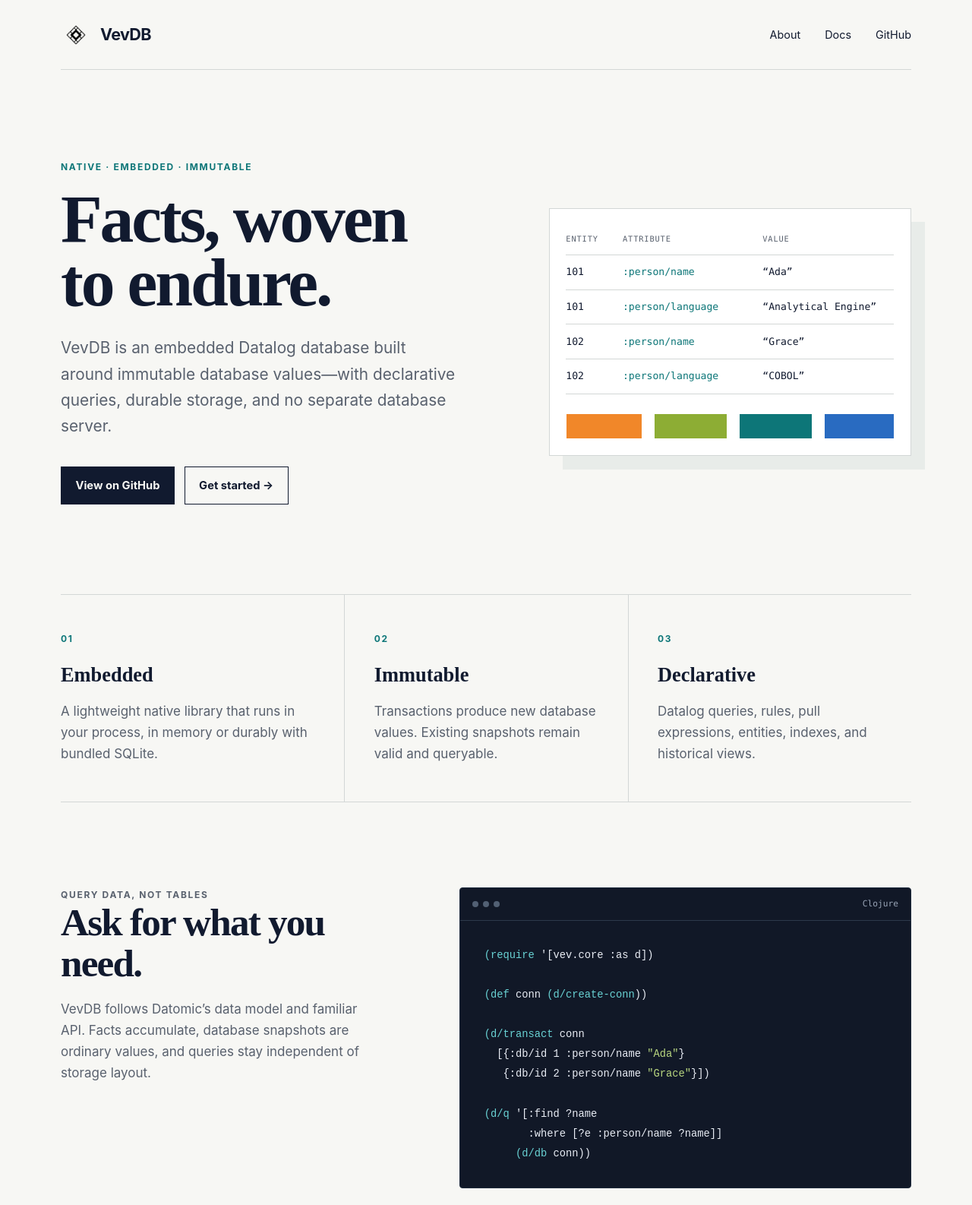
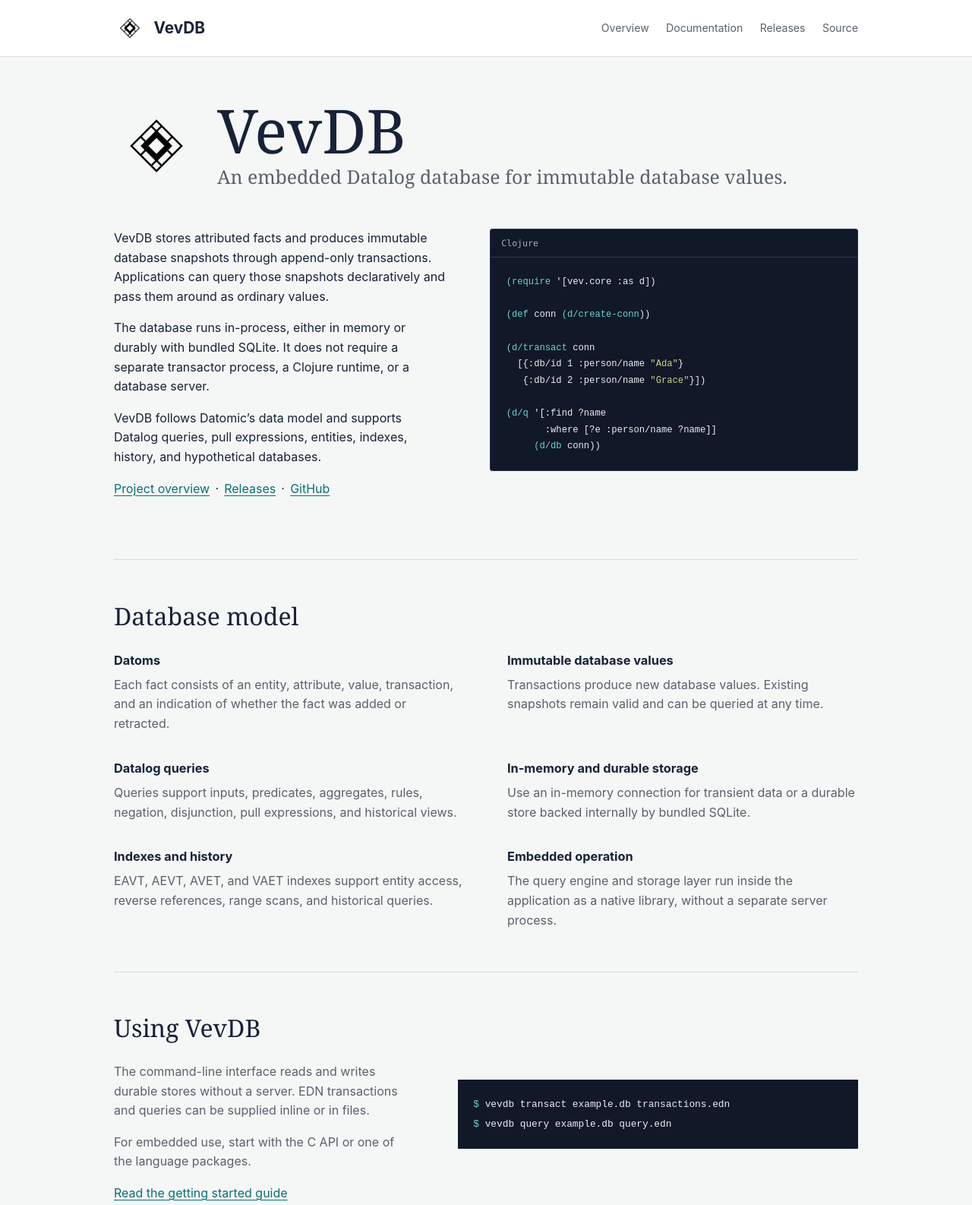
Before and after one commit to vevdb/vevdb.com, a plain HTML site: page index.html in a window 1280 px wide. Shown: the top 1586 px of the page at 76% size. Drawn offline with Linux system fonts and the light colour scheme.

Commit message:
Make the VevDB site more documentation-focused

```diff
--- a/index.html
+++ b/index.html
@@ -5,15 +5,15 @@
     <meta name="viewport" content="width=device-width, initial-scale=1">
     <title>VevDB — An embedded Datalog database</title>
     <meta name="description" content="VevDB is a native, embedded Datalog database built around immutable database values, with in-memory and durable storage and APIs for C, Clojure, and more.">
-    <meta name="theme-color" content="#f7f7f4">
+    <meta name="theme-color" content="#f5f7f6">
     <link rel="canonical" href="https://vevdb.com/">
-    <link rel="icon" href="/vevdb.png" type="image/png">
+    <link rel="icon" href="/vev-mark.png" type="image/png">
     <link rel="stylesheet" href="/style.css">
 
     <meta property="og:type" content="website">
     <meta property="og:site_name" content="VevDB">
     <meta property="og:title" content="VevDB — An embedded Datalog database">
-    <meta property="og:description" content="Immutable database values, declarative queries, and durable storage in one native library.">
+    <meta property="og:description" content="A native, embedded Datalog database built around immutable database values.">
     <meta property="og:url" content="https://vevdb.com/">
     <meta property="og:image" content="https://vevdb.com/vevdb.png">
     <meta property="og:image:alt" content="The VevDB logo">
@@ -36,102 +36,167 @@
     <a class="skip-link" href="#main">Skip to content</a>
 
     <header class="site-header">
+      <div class="header-inner">
         <a class="brand" href="/" aria-label="VevDB home">
-        <img src="/vev-mark.png" width="40" height="40" alt="">
+          <img src="/vev-mark.png" width="42" height="42" alt="">
           <span>VevDB</span>
         </a>
         <nav aria-label="Main navigation">
-        <a href="https://github.com/vevdb/vev/blob/main/README.md">About</a>
-        <a href="https://github.com/vevdb/vev/tree/main/docs">Docs</a>
-        <a href="https://github.com/vevdb/vev">GitHub</a>
+          <a href="https://github.com/vevdb/vev/blob/main/README.md">Overview</a>
+          <a href="https://github.com/vevdb/vev/tree/main/docs">Documentation</a>
+          <a href="https://github.com/vevdb/vev/releases">Releases</a>
+          <a href="https://github.com/vevdb/vev">Source</a>
         </nav>
+      </div>
     </header>
 
     <main id="main">
-      <section class="hero" aria-labelledby="hero-title">
-        <div class="hero-copy">
-          <p class="eyebrow">Native &middot; Embedded &middot; Immutable</p>
-          <h1 id="hero-title">Facts, woven<br>to endure.</h1>
-          <p class="lede">
-            VevDB is an embedded Datalog database built around immutable
-            database values&mdash;with declarative queries, durable storage,
-            and no separate database server.
-          </p>
-          <div class="actions">
-            <a class="button primary" href="https://github.com/vevdb/vev">View on GitHub</a>
-            <a class="button secondary" href="https://github.com/vevdb/vev/blob/main/docs/getting-started.md">Get started <span aria-hidden="true">&rarr;</span></a>
+      <section class="introduction" aria-labelledby="intro-title">
+        <div class="title-block">
+          <img src="/vev-mark.png" width="112" height="112" alt="The VevDB logo">
+          <div>
+            <h1 id="intro-title">VevDB</h1>
+            <p>An embedded Datalog database for immutable database values.</p>
           </div>
         </div>
 
-        <div class="datoms" role="img" aria-label="Illustration of immutable facts">
-          <p class="datom-head"><span>entity</span><span>attribute</span><span>value</span></p>
-          <p><span>101</span><span>:person/name</span><span>&ldquo;Ada&rdquo;</span></p>
-          <p><span>101</span><span>:person/language</span><span>&ldquo;Analytical Engine&rdquo;</span></p>
-          <p><span>102</span><span>:person/name</span><span>&ldquo;Grace&rdquo;</span></p>
-          <p><span>102</span><span>:person/language</span><span>&ldquo;COBOL&rdquo;</span></p>
-          <div class="weave" aria-hidden="true"></div>
+        <div class="intro-grid">
+          <div class="intro-copy">
+            <p>
+              VevDB stores attributed facts and produces immutable database
+              snapshots through append-only transactions. Applications can
+              query those snapshots declaratively and pass them around as
+              ordinary values.
+            </p>
+            <p>
+              The database runs in-process, either in memory or durably with
+              bundled SQLite. It does not require a separate transactor process,
+              a Clojure runtime, or a database server.
+            </p>
+            <p>
+              VevDB follows Datomic&rsquo;s data model and supports Datalog
+              queries, pull expressions, entities, indexes, history, and
+              hypothetical databases.
+            </p>
+            <p class="inline-links">
+              <a href="https://github.com/vevdb/vev/blob/main/README.md">Project overview</a>
+              <span aria-hidden="true">&middot;</span>
+              <a href="https://github.com/vevdb/vev/releases">Releases</a>
+              <span aria-hidden="true">&middot;</span>
+              <a href="https://github.com/vevdb/vev">GitHub</a>
+            </p>
+          </div>
+
+          <section class="code-example" aria-label="VevDB Clojure example">
+            <div class="code-label">Clojure</div>
+            <pre><code><span class="syntax-form">(require</span> '[vev.core :as d])
+
+<span class="syntax-form">(def</span> conn <span class="syntax-form">(d/create-conn</span>))
+
+<span class="syntax-form">(d/transact</span> conn
+  [{:db/id 1 :person/name <span class="syntax-string">"Ada"</span>}
+   {:db/id 2 :person/name <span class="syntax-string">"Grace"</span>}])
+
+<span class="syntax-form">(d/q</span> '[:find ?name
+       :where [?e :person/name ?name]]
+     <span class="syntax-form">(d/db</span> conn))</code></pre>
+          </section>
         </div>
       </section>
 
-      <section class="principles" aria-label="VevDB highlights">
+      <section class="section" aria-labelledby="model-title">
+        <h2 id="model-title">Database model</h2>
+        <div class="topic-grid">
           <article>
-          <p class="number">01</p>
-          <h2>Embedded</h2>
-          <p>A lightweight native library that runs in your process, in memory or durably with bundled SQLite.</p>
+            <h3>Datoms</h3>
+            <p>Each fact consists of an entity, attribute, value, transaction, and an indication of whether the fact was added or retracted.</p>
           </article>
           <article>
-          <p class="number">02</p>
-          <h2>Immutable</h2>
-          <p>Transactions produce new database values. Existing snapshots remain valid and queryable.</p>
+            <h3>Immutable database values</h3>
+            <p>Transactions produce new database values. Existing snapshots remain valid and can be queried at any time.</p>
           </article>
           <article>
-          <p class="number">03</p>
-          <h2>Declarative</h2>
-          <p>Datalog queries, rules, pull expressions, entities, indexes, and historical views.</p>
+            <h3>Datalog queries</h3>
+            <p>Queries support inputs, predicates, aggregates, rules, negation, disjunction, pull expressions, and historical views.</p>
           </article>
+          <article>
+            <h3>In-memory and durable storage</h3>
+            <p>Use an in-memory connection for transient data or a durable store backed internally by bundled SQLite.</p>
+          </article>
+          <article>
+            <h3>Indexes and history</h3>
+            <p>EAVT, AEVT, AVET, and VAET indexes support entity access, reverse references, range scans, and historical queries.</p>
+          </article>
+          <article>
+            <h3>Embedded operation</h3>
+            <p>The query engine and storage layer run inside the application as a native library, without a separate server process.</p>
+          </article>
+        </div>
       </section>
 
-      <section class="query" aria-labelledby="query-title">
+      <section class="section two-column-section" aria-labelledby="using-title">
         <div>
-          <p class="eyebrow">Query data, not tables</p>
-          <h2 id="query-title">Ask for what you need.</h2>
-          <p>VevDB follows Datomic&rsquo;s data model and familiar API. Facts accumulate, database snapshots are ordinary values, and queries stay independent of storage layout.</p>
+          <h2 id="using-title">Using VevDB</h2>
+          <p>The command-line interface reads and writes durable stores without a server. EDN transactions and queries can be supplied inline or in files.</p>
+          <p>For embedded use, start with the C API or one of the language packages.</p>
+          <p><a href="https://github.com/vevdb/vev/blob/main/docs/getting-started.md">Read the getting started guide</a></p>
         </div>
-        <section class="code-window" aria-label="VevDB Clojure example">
-          <div class="code-title"><span></span><span></span><span></span><b>Clojure</b></div>
-          <pre><code><span class="syntax-keyword">(require</span> '[vev.core :as d])
-
-<span class="syntax-keyword">(def</span> conn <span class="syntax-keyword">(d/create-conn</span>))
-
-<span class="syntax-keyword">(d/transact</span> conn
-  [{:db/id 1 :person/name <span class="syntax-string">"Ada"</span>}
-   {:db/id 2 :person/name <span class="syntax-string">"Grace"</span>}])
-
-<span class="syntax-keyword">(d/q</span> '[:find ?name
-       :where [?e :person/name ?name]]
-     <span class="syntax-keyword">(d/db</span> conn))</code></pre>
-        </section>
+        <pre class="terminal"><code><span>$</span> vevdb transact example.db transactions.edn
+<span>$</span> vevdb query example.db query.edn</code></pre>
       </section>
 
-      <section class="links" aria-labelledby="explore-title">
-        <div>
-          <p class="eyebrow">Documentation</p>
-          <h2 id="explore-title">Start with the model.</h2>
-          <p>Then choose the API that fits your application.</p>
+      <section class="section api-section" aria-labelledby="api-title">
+        <h2 id="api-title">APIs</h2>
+        <div class="table-wrap">
+          <table>
+            <thead>
+              <tr><th>Language</th><th>Status</th><th>Package or documentation</th></tr>
+            </thead>
+            <tbody>
+              <tr><td>C</td><td>Built in</td><td><a href="https://github.com/vevdb/vev/blob/main/docs/c-abi.md">C ABI guide</a></td></tr>
+              <tr><td>Kvist</td><td>Built in</td><td><a href="https://github.com/vevdb/vev/tree/main/clients/kvist">Kvist API</a></td></tr>
+              <tr><td>Clojure</td><td>Available</td><td><a href="https://github.com/vevdb/vev-clj">vevdb/vev-clj</a></td></tr>
+              <tr><td>Java</td><td>Available</td><td><a href="https://github.com/vevdb/vev-java">vevdb/vev-java</a></td></tr>
+              <tr><td>Odin</td><td>Available</td><td><a href="https://github.com/vevdb/vev-odin">vevdb/vev-odin</a></td></tr>
+            </tbody>
+          </table>
         </div>
-        <div class="link-list">
-          <a href="https://github.com/vevdb/vev/blob/main/docs/getting-started.md"><span>Getting started</span><span aria-hidden="true">&rarr;</span></a>
-          <a href="https://github.com/vevdb/vev/blob/main/docs/data-model.md"><span>Data model</span><span aria-hidden="true">&rarr;</span></a>
-          <a href="https://github.com/vevdb/vev/blob/main/docs/query-model.md"><span>Queries and pull</span><span aria-hidden="true">&rarr;</span></a>
-          <a href="https://github.com/vevdb/vev/blob/main/docs/interop.md"><span>Language packages</span><span aria-hidden="true">&rarr;</span></a>
-          <a href="https://github.com/vevdb/vev/blob/main/docs/c-abi.md"><span>C API</span><span aria-hidden="true">&rarr;</span></a>
+      </section>
+
+      <section class="section docs-section" aria-labelledby="docs-title">
+        <h2 id="docs-title">Documentation</h2>
+        <div class="docs-grid">
+          <a href="https://github.com/vevdb/vev/blob/main/docs/getting-started.md">
+            <strong>Getting started</strong>
+            <span>Open a database, transact data, and run a query.</span>
+          </a>
+          <a href="https://github.com/vevdb/vev/blob/main/docs/data-model.md">
+            <strong>Data model</strong>
+            <span>Datoms, entities, attributes, transactions, and snapshots.</span>
+          </a>
+          <a href="https://github.com/vevdb/vev/blob/main/docs/query-model.md">
+            <strong>Queries and pull</strong>
+            <span>Datalog clauses, inputs, rules, aggregates, and pull patterns.</span>
+          </a>
+          <a href="https://github.com/vevdb/vev/blob/main/docs/history.md">
+            <strong>History</strong>
+            <span>Historical views, as-of, since, and transaction logs.</span>
+          </a>
+          <a href="https://github.com/vevdb/vev/blob/main/docs/storage.md">
+            <strong>Storage</strong>
+            <span>Durable stores, snapshots, indexes, and compaction.</span>
+          </a>
+          <a href="https://github.com/vevdb/vev/blob/main/docs/interop.md">
+            <strong>Language packages</strong>
+            <span>C, Clojure, Java, Odin, and experimental clients.</span>
+          </a>
         </div>
       </section>
     </main>
 
     <footer>
-      <p>VevDB is open source under the Eclipse Public License 2.0.</p>
-      <a href="https://github.com/vevdb/vev">Source and documentation</a>
+      <p>VevDB is open source under the <a href="https://github.com/vevdb/vev/blob/main/LICENSE">Eclipse Public License 2.0</a>.</p>
+      <p>Website source: <a href="https://github.com/vevdb/vevdb.com">GitHub</a></p>
     </footer>
   </body>
 </html>
--- a/style.css
+++ b/style.css
@@ -1,416 +1,271 @@
 :root {
   color-scheme: light;
-  --paper: #f7f7f4;
-  --paper-deep: #e8ece9;
-  --ink: #111a2f;
-  --muted: #59616e;
-  --line: #d3d7d6;
-  --teal: #0d7678;
-  --green: #8dad34;
-  --orange: #f18729;
-  --blue: #296bc1;
+  --paper: #f5f7f6;
+  --surface: #ffffff;
+  --ink: #172238;
+  --muted: #58616d;
+  --line: #d7dcda;
+  --accent: #0b6f72;
   --code: #111827;
   --code-ink: #e9edf5;
-  --sans: Inter, ui-sans-serif, -apple-system, BlinkMacSystemFont, "Segoe UI", sans-serif;
-  --serif: Iowan Old Style, Baskerville, "Times New Roman", serif;
+  --sans: -apple-system, BlinkMacSystemFont, "Segoe UI", Helvetica, Arial, sans-serif;
+  --serif: Georgia, "Times New Roman", serif;
 }
 
-* {
-  box-sizing: border-box;
-}
-
-html {
-  scroll-behavior: smooth;
-}
-
+* { box-sizing: border-box; }
+html { scroll-behavior: smooth; }
 body {
   margin: 0;
   background: var(--paper);
   color: var(--ink);
   font-family: var(--sans);
-  font-size: 17px;
-  line-height: 1.65;
+  font-size: 16px;
+  line-height: 1.6;
 }
-
 a {
-  color: inherit;
+  color: var(--accent);
   text-decoration-thickness: 1px;
-  text-underline-offset: 0.22em;
+  text-underline-offset: 0.18em;
 }
-
+a:hover { color: #064d50; }
 a:focus-visible {
-  outline: 3px solid var(--teal);
-  outline-offset: 4px;
+  outline: 3px solid var(--accent);
+  outline-offset: 3px;
 }
-
 .skip-link {
   position: fixed;
-  top: 1rem;
-  left: 1rem;
+  top: 0.75rem;
+  left: 0.75rem;
   z-index: 10;
-  padding: 0.6rem 0.9rem;
+  padding: 0.55rem 0.8rem;
   background: var(--ink);
-  color: var(--paper);
-  transform: translateY(-200%);
+  color: #fff;
+  transform: translateY(-180%);
 }
-
-.skip-link:focus {
-  transform: none;
-}
-
-.site-header,
-main,
-footer {
-  width: min(1120px, calc(100% - 48px));
+.skip-link:focus { transform: none; }
+.header-inner, main, footer {
+  width: min(980px, calc(100% - 40px));
   margin-inline: auto;
 }
-
 .site-header {
+  border-bottom: 1px solid var(--line);
+  background: var(--surface);
+}
+.header-inner {
   display: flex;
   align-items: center;
   justify-content: space-between;
-  min-height: 92px;
-  border-bottom: 1px solid var(--line);
+  min-height: 74px;
 }
-
 .brand {
   display: inline-flex;
   align-items: center;
-  gap: 0.75rem;
-  font-size: 1.35rem;
-  font-weight: 750;
-  letter-spacing: -0.03em;
+  gap: 0.65rem;
+  color: var(--ink);
+  font-size: 1.3rem;
+  font-weight: 700;
   text-decoration: none;
 }
-
-.brand img {
-  border-radius: 5px;
-}
-
+.brand img { border-radius: 4px; }
 nav {
   display: flex;
-  gap: clamp(1rem, 3vw, 2rem);
-  font-size: 0.9rem;
+  flex-wrap: wrap;
+  gap: 1.4rem;
+  font-size: 0.88rem;
 }
-
 nav a {
+  color: var(--muted);
   text-decoration: none;
 }
-
-nav a:hover,
-footer a:hover {
-  color: var(--teal);
+nav a:hover {
+  color: var(--accent);
+  text-decoration: underline;
 }
-
-.hero {
+.introduction { padding: 3.5rem 0 4rem; }
+.title-block {
+  display: flex;
+  align-items: center;
+  gap: 1.5rem;
+  margin-bottom: 3rem;
+}
+.title-block img { border-radius: 8px; }
+h1, h2, h3, p { margin-top: 0; }
+h1, h2 {
+  font-family: var(--serif);
+  font-weight: 400;
+}
+h1 {
+  margin-bottom: 0.15rem;
+  font-size: clamp(3.2rem, 8vw, 5rem);
+  line-height: 1;
+}
+.title-block p {
+  margin: 0;
+  color: var(--muted);
+  font-family: var(--serif);
+  font-size: clamp(1.15rem, 2.8vw, 1.55rem);
+}
+.intro-grid {
   display: grid;
-  grid-template-columns: 1.05fr 0.95fr;
-  gap: clamp(3rem, 9vw, 8rem);
-  align-items: center;
-  min-height: 690px;
-  padding: 5.5rem 0;
+  grid-template-columns: 0.95fr 1.05fr;
+  gap: 3.5rem;
+  align-items: start;
 }
-
-.eyebrow,
-.number {
-  margin: 0 0 1rem;
-  color: var(--teal);
-  font-size: 0.75rem;
-  font-weight: 750;
-  letter-spacing: 0.14em;
-  text-transform: uppercase;
-}
-
-h1,
-h2,
-p {
-  margin-top: 0;
-}
-
-h1,
-.query h2,
-.links h2 {
-  font-family: var(--serif);
-  font-weight: 600;
-  letter-spacing: -0.035em;
-}
-
-h1 {
-  margin-bottom: 1.7rem;
-  font-size: clamp(3.5rem, 7vw, 6.3rem);
-  line-height: 0.94;
-}
-
-.lede {
-  max-width: 650px;
-  margin-bottom: 2.2rem;
-  color: var(--muted);
-  font-size: clamp(1.08rem, 2vw, 1.3rem);
-  line-height: 1.65;
-}
-
-.actions {
+.intro-copy p { margin-bottom: 1rem; }
+.inline-links {
   display: flex;
   flex-wrap: wrap;
-  gap: 0.8rem;
+  gap: 0.45rem;
 }
-
-.button {
-  display: inline-block;
-  padding: 0.75rem 1.15rem;
-  border: 1px solid var(--ink);
-  font-size: 0.92rem;
-  font-weight: 650;
-  text-decoration: none;
+.code-example {
+  overflow: hidden;
+  border: 1px solid #263348;
+  border-radius: 3px;
+  background: var(--code);
+  color: var(--code-ink);
 }
-
-.button.primary {
-  background: var(--ink);
-  color: var(--paper);
+.code-label {
+  padding: 0.55rem 0.9rem;
+  border-bottom: 1px solid #2c394d;
+  color: #a5afbf;
+  font-family: ui-monospace, SFMono-Regular, Menlo, Monaco, Consolas, monospace;
+  font-size: 0.72rem;
 }
-
-.button.primary:hover {
-  background: var(--teal);
-  border-color: var(--teal);
+pre {
+  margin: 0;
+  overflow-x: auto;
+  font-family: ui-monospace, SFMono-Regular, Menlo, Monaco, Consolas, monospace;
 }
-
-.button.secondary:hover {
-  background: var(--paper-deep);
+.code-example pre {
+  padding: 1.3rem;
+  font-size: 0.76rem;
+  line-height: 1.7;
 }
-
-.datoms {
-  position: relative;
-  overflow: hidden;
-  padding: 1.2rem 1.35rem 5rem;
-  border: 1px solid var(--line);
-  background: #fff;
-  box-shadow: 18px 18px 0 var(--paper-deep);
-  font-family: ui-monospace, SFMono-Regular, Menlo, Monaco, Consolas, monospace;
-  font-size: clamp(0.67rem, 1.15vw, 0.82rem);
+.syntax-form, .terminal span { color: #6bd1d3; }
+.syntax-string { color: #bdd983; }
+.section {
+  padding: 3.4rem 0;
+  border-top: 1px solid var(--line);
 }
-
-.datoms p {
+h2 {
+  margin-bottom: 1.6rem;
+  font-size: 2rem;
+  line-height: 1.2;
+}
+h3 {
+  margin-bottom: 0.45rem;
+  font-size: 1.02rem;
+}
+.topic-grid {
   display: grid;
-  grid-template-columns: 0.55fr 1.5fr 1.5fr;
-  gap: 0.7rem;
-  margin: 0;
-  padding: 0.72rem 0;
-  border-bottom: 1px solid var(--line);
+  grid-template-columns: repeat(2, 1fr);
+  column-gap: 3.5rem;
+  row-gap: 2rem;
 }
-
-.datoms .datom-head {
-  color: var(--muted);
-  font-size: 0.65rem;
-  letter-spacing: 0.08em;
-  text-transform: uppercase;
-}
-
-.datoms p:not(.datom-head) span:nth-child(2) {
-  color: var(--teal);
-}
-
-.weave {
-  position: absolute;
-  right: 1.4rem;
-  bottom: 1.35rem;
-  left: 1.4rem;
-  height: 2rem;
-  background:
-    linear-gradient(90deg, var(--orange) 0 23%, transparent 23% 27%, var(--green) 27% 49%, transparent 49% 53%, var(--teal) 53% 75%, transparent 75% 79%, var(--blue) 79% 100%);
-}
-
-.principles {
-  display: grid;
-  grid-template-columns: repeat(3, 1fr);
-  border-top: 1px solid var(--line);
-  border-bottom: 1px solid var(--line);
-}
-
-.principles article {
-  padding: 3rem clamp(1.4rem, 3vw, 2.8rem) 3rem 0;
-}
-
-.principles article + article {
-  padding-left: clamp(1.4rem, 3vw, 2.8rem);
-  border-left: 1px solid var(--line);
-}
-
-.principles h2 {
-  margin-bottom: 0.75rem;
-  font-family: var(--serif);
-  font-size: 1.65rem;
-}
-
-.principles p:last-child,
-.query p,
-.links p {
+.topic-grid p {
   margin-bottom: 0;
   color: var(--muted);
 }
-
-.query,
-.links {
+.two-column-section {
   display: grid;
-  grid-template-columns: 0.8fr 1.2fr;
-  gap: clamp(3rem, 10vw, 9rem);
-  padding: 7rem 0;
-  border-bottom: 1px solid var(--line);
+  grid-template-columns: 0.85fr 1.15fr;
+  gap: 4rem;
 }
-
-.query h2,
-.links h2 {
-  margin-bottom: 1.2rem;
-  font-size: clamp(2.3rem, 4vw, 4rem);
-  line-height: 1.05;
-}
-
-.code-window {
+.two-column-section p { color: var(--muted); }
+.terminal {
   align-self: center;
-  overflow: hidden;
-  border: 1px solid #1d293b;
-  border-radius: 4px;
+  padding: 1.25rem;
   background: var(--code);
   color: var(--code-ink);
+  font-size: 0.8rem;
+  line-height: 1.9;
 }
-
-.code-title {
-  display: flex;
-  align-items: center;
-  gap: 0.38rem;
-  padding: 0.75rem 1rem;
-  border-bottom: 1px solid #2d394b;
-  color: #99a5b7;
-  font-family: ui-monospace, SFMono-Regular, Menlo, Monaco, Consolas, monospace;
-  font-size: 0.7rem;
+.table-wrap { overflow-x: auto; }
+table {
+  width: 100%;
+  border-collapse: collapse;
+  background: var(--surface);
+  text-align: left;
 }
-
-.code-title span {
-  width: 8px;
-  height: 8px;
-  border-radius: 50%;
-  background: #526074;
+th, td {
+  padding: 0.75rem 0.9rem;
+  border: 1px solid var(--line);
 }
-
-.code-title b {
-  margin-left: auto;
-  font-weight: 400;
+th {
+  background: #eaf0ee;
+  font-size: 0.85rem;
 }
-
-pre {
-  margin: 0;
-  font-family: ui-monospace, SFMono-Regular, Menlo, Monaco, Consolas, monospace;
+td { font-size: 0.92rem; }
+.docs-grid {
+  display: grid;
+  grid-template-columns: repeat(2, 1fr);
+  border-top: 1px solid var(--line);
 }
-
-.code-window pre {
-  overflow-x: auto;
-  padding: clamp(1.25rem, 3vw, 2rem);
-  font-size: clamp(0.73rem, 1.1vw, 0.86rem);
-  line-height: 1.75;
-}
-
-.syntax-keyword {
-  color: #69d2d4;
-}
-
-.syntax-string {
-  color: #b9d780;
-}
-
-.link-list {
-  display: grid;
-}
-
-.link-list a {
-  display: flex;
-  justify-content: space-between;
-  gap: 1rem;
-  padding: 1rem 0;
+.docs-grid a {
+  display: block;
+  padding: 1rem 1rem 1rem 0;
   border-bottom: 1px solid var(--line);
-  font-weight: 650;
   text-decoration: none;
 }
-
-.link-list a:first-child {
-  border-top: 1px solid var(--line);
+.docs-grid a:nth-child(even) {
+  padding-left: 1.5rem;
+  border-left: 1px solid var(--line);
 }
-
-.link-list a:hover {
-  color: var(--teal);
-  padding-left: 0.35rem;
+.docs-grid strong, .docs-grid span { display: block; }
+.docs-grid span {
+  margin-top: 0.2rem;
+  color: var(--muted);
+  font-size: 0.88rem;
 }
-
 footer {
   display: flex;
   justify-content: space-between;
   gap: 2rem;
   padding: 2rem 0 3rem;
+  border-top: 1px solid var(--line);
   color: var(--muted);
   font-size: 0.82rem;
 }
+footer p { margin: 0; }
 
-footer p {
-  margin: 0;
-}
-
-@media (max-width: 800px) {
-  .hero,
-  .query,
-  .links {
+@media (max-width: 760px) {
+  .header-inner {
+    align-items: flex-start;
+    flex-direction: column;
+    gap: 0.8rem;
+    padding: 0.85rem 0 1rem;
+  }
+  nav { gap: 0.5rem 1rem; }
+  .intro-grid, .two-column-section {
     grid-template-columns: 1fr;
+    gap: 2rem;
   }
-
-  .hero {
-    min-height: auto;
-    padding: 4.5rem 0 5.5rem;
-  }
-
-  .principles {
-    grid-template-columns: 1fr;
-  }
-
-  .principles article,
-  .principles article + article {
-    padding: 2rem 0;
-    border-left: 0;
-  }
-
-  .principles article + article {
-    border-top: 1px solid var(--line);
-  }
-
-  .query,
-  .links {
-    padding: 5rem 0;
-  }
+  .topic-grid { grid-template-columns: 1fr; }
 }
 
 @media (max-width: 520px) {
-  .site-header,
-  main,
-  footer {
-    width: min(100% - 30px, 1120px);
+  .header-inner, main, footer { width: min(100% - 28px, 980px); }
+  .title-block {
+    align-items: flex-start;
+    gap: 1rem;
+    margin-bottom: 2rem;
   }
-
-  .site-header {
-    min-height: 76px;
+  .title-block img {
+    width: 74px;
+    height: 74px;
   }
-
-  nav a:first-child {
-    display: none;
+  .introduction { padding: 2.5rem 0 3rem; }
+  .docs-grid { grid-template-columns: 1fr; }
+  .docs-grid a:nth-child(even) {
+    padding-left: 0;
+    border-left: 0;
   }
-
-  h1 {
-    font-size: clamp(3rem, 15vw, 4.5rem);
-  }
-
   footer {
     flex-direction: column;
-    gap: 0.6rem;
+    gap: 0.5rem;
   }
 }
 
 @media (prefers-reduced-motion: reduce) {
-  html {
-    scroll-behavior: auto;
-  }
+  html { scroll-behavior: auto; }
 }
```
Lines whose indentation alone changed are shown as unchanged.
